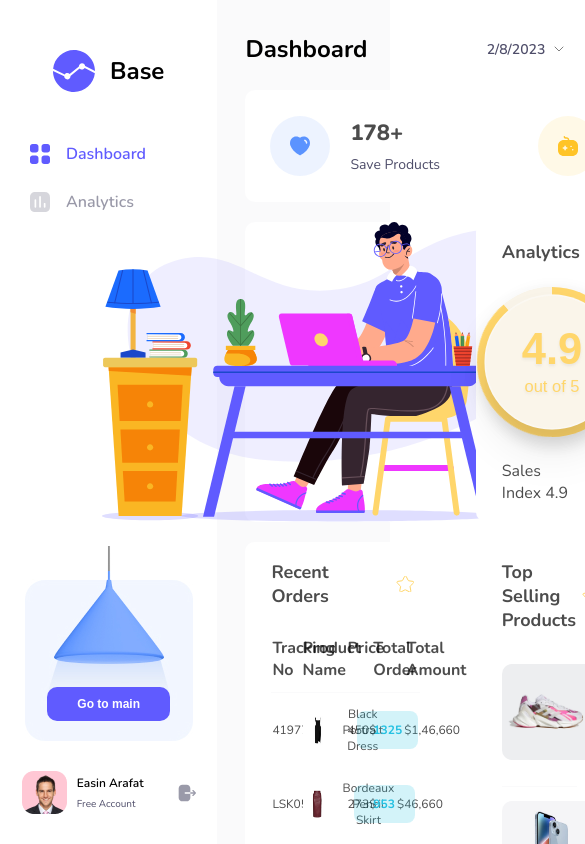
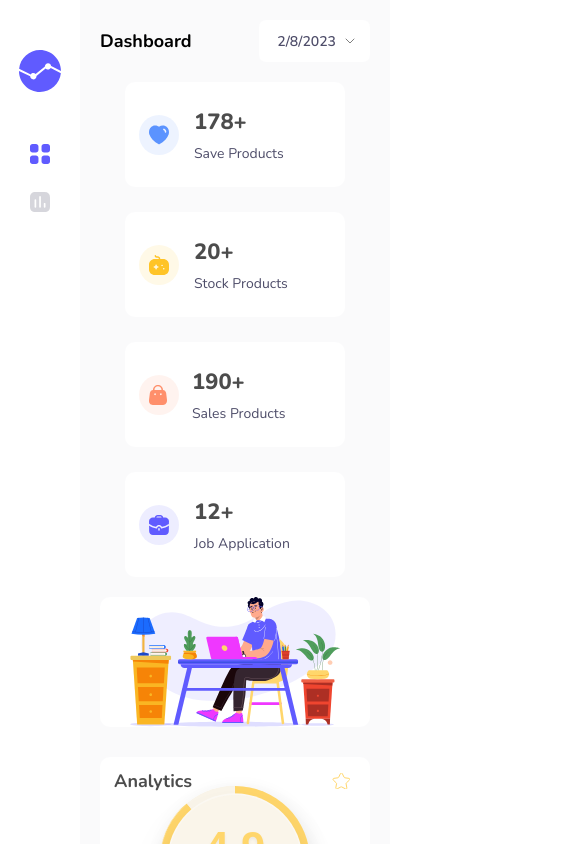
Before and after one commit to Juliya2323/CRM-Vue, a Vue app: page /dashboard in a window 390 px wide. Shown: the top 844 px of the page, 585 px wide, since content can reach past the window. Built offline with nearby package versions, Linux system fonts and the light colour scheme.

Commit message:
add adaptive to Dashboard

```diff
--- a/src/App.vue
+++ b/src/App.vue
@@ -21,5 +21,9 @@ const dashboard = useDashboardStore();
     height: 100vh;
     background-color: var(--grey);
     position: relative;
+
+    @media screen and (max-width: 1200px) {
+        height: fit-content;
+    }
 }
 </style>
--- a/src/components/dashboard/DashboardCalendar/index.vue
+++ b/src/components/dashboard/DashboardCalendar/index.vue
@@ -40,6 +40,10 @@ function closeCalendar() {
   background-color: rgba(217, 217, 217, 0.4);
   top: 0;
   right: 0;
+
+  @media screen and (max-width: 1300px) {
+    height: 100%;
+    }
 }
 
 table {
--- a/src/components/dashboard/DashboardDiagram/index.vue
+++ b/src/components/dashboard/DashboardDiagram/index.vue
@@ -10,5 +10,9 @@ base-card
 <style scoped lang="scss">
     .diagram_title {
         margin: 0 auto;
+
+        @media screen and (max-width: 835px) {
+           color: white;
+        }
     }
 </style>
--- a/src/components/dashboard/DashboardOrders/DashboardOrder.vue
+++ b/src/components/dashboard/DashboardOrders/DashboardOrder.vue
@@ -31,6 +31,10 @@ const props = defineProps(["no", "img", "name", "price", "total", "amount"]);
   &_number {
     width: 19%;
     text-align: left;
+
+    @media screen and (max-width: 685px) {
+        display: none;
+    }
   }
 
   &_product {
@@ -39,6 +43,14 @@ const props = defineProps(["no", "img", "name", "price", "total", "amount"]);
     gap: 10px;
     justify-content: flex-start;
     align-items: center;
+
+    @media screen and (max-width: 1350px) {
+      width: 35%;
+    }
+
+    @media screen and (max-width: 500px) {
+        width: 60%;
+      }
 
     &_img {
       width: 30px;
@@ -50,6 +62,15 @@ const props = defineProps(["no", "img", "name", "price", "total", "amount"]);
     width: 16%;
     text-align: left;
     justify-content: center;
+
+    @media screen and (max-width: 1350px) {
+        width: 11%;
+    }
+
+    @media screen and (max-width: 500px) {
+        display: none;
+        width: 0;
+      }
   }
 
   &_total {
@@ -60,6 +81,11 @@ const props = defineProps(["no", "img", "name", "price", "total", "amount"]);
     font-weight: 700;
     color: #26c0e2;
     position: relative;
+
+    @media screen and (max-width: 500px) {
+        display: none;
+        width: 0;
+      }
 
     &::after {
       content: "";
@@ -76,6 +102,10 @@ const props = defineProps(["no", "img", "name", "price", "total", "amount"]);
   &_amount {
     width: 15%;
     text-align: right;
+
+    @media screen and (max-width: 500px) {
+        width: 30%;
+      }
   }
 }
 </style>
--- a/src/components/dashboard/DashboardOrders/OrderDetails.vue
+++ b/src/components/dashboard/DashboardOrders/OrderDetails.vue
@@ -23,14 +23,11 @@ const dashboard = useDashboardStore();
 
 function closeOrder() {
   dashboard.orderIsChecked = false;
-  dashboard.checkedOrder = '';
+  dashboard.checkedOrder = "";
 }
-
-
 </script>
 
 <style scoped lang="scss">
-
 .bg {
   width: 100%;
   height: 100vh;
--- a/src/components/dashboard/DashboardOrders/index.vue
+++ b/src/components/dashboard/DashboardOrders/index.vue
@@ -49,28 +49,58 @@ const dashboard = useDashboardStore();
       position: relative;
       text-align: left;
       cursor: pointer;
+
+      @media screen and (max-width: 685px) {
+        display: none;
+      }
     }
     .header_item_prod {
       width: 29%;
       position: relative;
       text-align: left;
       cursor: pointer;
+
+      @media screen and (max-width: 1350px) {
+        width: 34%;
+      }
+
+      @media screen and (max-width: 500px) {
+        width: 60%;
+      }
     }
     .header_item_price {
       width: 16%;
       position: relative;
       text-align: left;
       cursor: pointer;
+
+      @media screen and (max-width: 1350px) {
+        width: 11%;
+      }
+
+      @media screen and (max-width: 500px) {
+        display: none;
+        width: 0;
+      }
     }
     .header_item_total {
       width: 21%;
       position: relative;
       text-align: center;
       cursor: pointer;
+
+      @media screen and (max-width: 500px) {
+        display: none;
+        width: 0;
+      }
     }
     .header_item_amount {
       width: 15%;
       text-align: right;
+
+      @media screen and (max-width: 500px) {
+        width: 30%;
+      }
     }
   }
 
--- a/src/components/dashboard/DashboardTab/index.vue
+++ b/src/components/dashboard/DashboardTab/index.vue
@@ -20,7 +20,6 @@ const props = defineProps(["id", "icon", "amount", "title"]);
   padding-left: 45px;
   display: flex;
   align-items: center;
-  border-radius: 10px;
   gap: 40px;
   width: 268px;
   position: relative;
@@ -31,10 +30,49 @@ const props = defineProps(["id", "icon", "amount", "title"]);
       transform: scale(1.1);
     }
 
+  @media screen and (max-width: 1400px) {
+    padding: 23px;
+    padding-left: 30px;
+    gap: 35px;
+    width: 220px;
+  }
+
+  @media screen and (max-width: 1190px) {
+    padding: 15px;
+    padding-left: 10px;
+    gap: 25px;
+    width: 180px;
+    height: 105px;
+  }
+
+  @media screen and (max-width: 1023px) {
+    width: 220px;
+  }
+
+  @media screen and (max-width: 734px) {
+    width: 300px;
+  }
+
+  @media screen and (max-width: 460px) {
+    width: 260px;
+  }
+
+  @media screen and (max-width: 400px) {
+    width: 220px;
+  }
+
   &_img {
     display: flex;
     justify-content: center;
     align-items: center;
+
+    @media screen and (max-width: 1400px) {
+      padding-left: 16px;
+    }
+
+    @media screen and (max-width: 1400px) {
+      padding-left: 14px;
+    }
   }
 
   &_description {
@@ -69,6 +107,12 @@ const props = defineProps(["id", "icon", "amount", "title"]);
   background-color: rgba(91, 147, 255, 11%);
   display: block;
   left: 25px;
+
+  @media screen and (max-width: 1190px) {
+    width: 40px;
+    height: 40px;
+    left: 14px;
+  }
 }
 
 .tab.second::after {
@@ -80,6 +124,12 @@ const props = defineProps(["id", "icon", "amount", "title"]);
   background-color: rgba(255, 195, 39, 11%);
   display: block;
   left: 25px;
+
+  @media screen and (max-width: 1190px) {
+    width: 40px;
+    height: 40px;
+    left: 14px;
+  }
 }
 
 .tab.third::after {
@@ -91,6 +141,12 @@ const props = defineProps(["id", "icon", "amount", "title"]);
   background-color: rgba(255, 143, 107, 11%);
   display: block;
   left: 25px;
+
+  @media screen and (max-width: 1190px) {
+    width: 40px;
+    height: 40px;
+    left: 14px;
+  }
 }
 
 .tab.fourth::after {
@@ -102,5 +158,11 @@ const props = defineProps(["id", "icon", "amount", "title"]);
   background-color: rgba(96, 91, 255, 11%);
   display: block;
   left: 25px;
+
+  @media screen and (max-width: 1190px) {
+    width: 40px;
+    height: 40px;
+    left: 14px;
+  }
 }
 </style>
--- a/src/components/ui/BaseCard.vue
+++ b/src/components/ui/BaseCard.vue
@@ -35,6 +35,10 @@ function switchStatus() {
   height: 100%;
   color: var(--dark);
 
+  @media screen and (max-width: 400px) {
+    padding: 12px 14px;
+  }
+
   &_header {
     display: flex;
     justify-content: space-between;
--- a/src/components/ui/BaseLoader.vue
+++ b/src/components/ui/BaseLoader.vue
@@ -82,6 +82,7 @@ html{
   box-shadow: 2px 4px 13px rgba(0,0,0,0.09);
   transition: all 1s cubic-bezier(.25,.8,.25,1);
   cursor: pointer;
+
   }
 
 .score-circular:hover {
--- a/src/layout/SideBar.vue
+++ b/src/layout/SideBar.vue
@@ -1,5 +1,4 @@
 <template lang="pug">
-base-spinner(v-if="isLoading")
 .sidebar
   nav.nav
     .nav_logo(@click="onMain")
@@ -52,6 +51,10 @@ function onMain() {
   justify-content: space-between;
   background-color: var(--white);
   padding: 50px 0 30px;
+
+  @media screen and (max-width: 650px) {
+    width: 90px;
+  }
 }
 
 .nav {
@@ -68,8 +71,16 @@ function onMain() {
     align-items: center;
     cursor: pointer;
 
+    @media screen and (max-width: 650px) {
+      padding: 0;
+    }
+
     &_title {
       margin: 0;
+
+      @media screen and (max-width: 650px) {
+        display: none;
+      }
     }
   }
 
@@ -126,6 +137,12 @@ function onMain() {
         box-sizing: border-box;
         cursor: pointer;
         transition: all 0.3s ease-out;
+
+        span {
+          @media screen and (max-width: 650px) {
+            display: none;
+          }
+        }
       }
     }
   }
@@ -144,11 +161,17 @@ function onMain() {
   align-items: center;
   gap: 30px;
 
+
+
   .sidebar_upgrade {
     position: relative;
     display: flex;
     justify-content: center;
     justify-content: center;
+
+    @media screen and (max-width: 650px) {
+      display: none;
+    }
 
     .upgrade_bg {
       background-color: url("../assets/icons/manage_bg.svg");
@@ -167,6 +190,10 @@ function onMain() {
     width: 80%;
     cursor: pointer;
 
+    @media screen and (max-width: 650px) {
+      width: fit-content;
+    }
+
     .account_info {
       display: flex;
       justify-content: flex-start;
@@ -178,6 +205,10 @@ function onMain() {
         gap: 6px;
         align-items: flex-start;
         justify-content: center;
+
+        @media screen and (max-width: 650px) {
+          display: none;
+        }
 
         .info_text_name {
           font-weight: 600;
@@ -193,6 +224,12 @@ function onMain() {
         }
       }
     }
+
+    .account_logout {
+      @media screen and (max-width: 650px) {
+        display: none;
+      }
+    }
   }
 }
 </style>
--- a/src/pages/Dashboard.vue
+++ b/src/pages/Dashboard.vue
@@ -11,12 +11,12 @@ product-details(v-if="dashboard.productIsChecked")
         ul.dashboard_list
             li(class=".dashboard_list_item" v-for = "tab in dashboard.tabs" :key = "tab.key")
                 dashboard-tab(:icon="tab.icon" :amount="tab.amount" :title="tab.title" :id="tab.id")
-    section.dashboard_section
+    section.dashboard_section_top
         .dashboard_item_left
             img.dashboard_img(:src="main" alt="main")
         .dashboard_item_right
             dashboard-diagram
-    section.dashboard_section
+    section.dashboard_section_bottom
         .dashboard_item_left
             dashboard-orders
         .dashboard_item_right
@@ -55,6 +55,10 @@ function switchCalendar() {
   gap: 20px;
   position: relative;
 
+  @media screen and (max-width: 400px) {
+    padding: 20px;
+  }
+
   &_header {
     display: flex;
     justify-content: space-between;
@@ -65,6 +69,10 @@ function switchCalendar() {
     margin: 0;
     font-weight: 700;
     font-size: 24px;
+
+    @media screen and (max-width: 400px) {
+      font-size: 18px;
+    }
   }
 
   &_calendar {
@@ -104,6 +112,12 @@ function switchCalendar() {
     padding: 0;
     display: flex;
     justify-content: space-between;
+    gap: 25px;
+
+    @media screen and (max-width: 1025px) {
+      flex-wrap: wrap;
+      justify-content: space-around;
+    }
   }
 
   &_item_left {
@@ -113,24 +127,77 @@ function switchCalendar() {
     align-items: center;
     background-color: var(--white);
     border-radius: 10px;
+
+    @media screen and (max-width: 1110px) {
+      width: 100%;
+    }
   }
 
   &_item_right {
-    width: 38%;
+    width: 40%;
+
+    @media screen and (max-width: 1110px) {
+      width: 100%;
+    }
   }
 
-  &_section {
+  &_section_top {
     position: relative;
     display: flex;
     justify-content: space-between;
     gap: 30px;
     width: 100%;
     height: 39vh;
+
+    @media screen and (max-width: 1025px) {
+      height: 30vh;
+    }
+
+    @media screen and (max-width: 835px) {
+      flex-wrap: wrap;
+      height: fit-content;
+      justify-content: center;
+    }
+  }
+
+  &_section_bottom {
+    position: relative;
+    display: flex;
+    justify-content: space-between;
+    gap: 30px;
+    width: 100%;
+    height: 39vh;
+
+    @media screen and (max-width: 1110px) {
+      flex-wrap: wrap;
+      height: fit-content;
+      justify-content: center;
+    }
   }
 
   &_img {
     width: fit-content;
     max-height: 300px;
+
+    @media screen and (max-width: 1200px) {
+      max-height: 250px;
+    }
+
+    @media screen and (max-width: 1090px) {
+      max-height: 220px;
+    }
+
+    @media screen and (max-width: 500px) {
+      max-height: 190px;
+      }
+
+      @media screen and (max-width: 445px) {
+      max-height: 150px;
+      }
+
+      @media screen and (max-width: 410px) {
+      max-height: 130px;
+      }
   }
 }
 </style>
```
